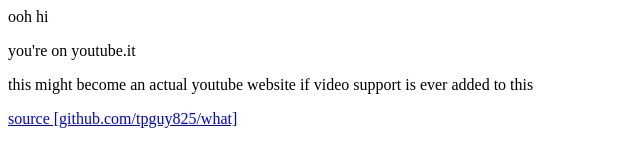
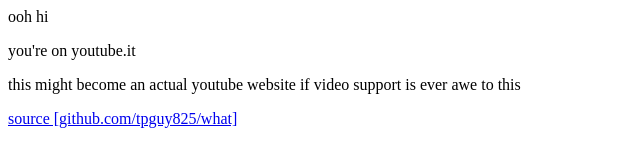
Before and after one commit to drkkkkkk/test_website, a plain HTML site: page index.html in a window 1280 px wide. Shown: the full height of the page, 0-640 px from the left. Drawn offline with Linux system fonts and the light colour scheme.

Commit message:
Update index.html

```diff
--- a/index.html
+++ b/index.html
@@ -7,7 +7,7 @@
 <body>
     <p>ooh hi</p>
     <p>you're on youtube.it</p>
-    <p>this might become an actual youtube website if video support is ever added to this</p>
+    <p>this might become an actual youtube website if video support is ever awe to this</p>
     <a href="https://github.com/tpguy825/what">source [github.com/tpguy825/what]</a>
 </body>
 
```
